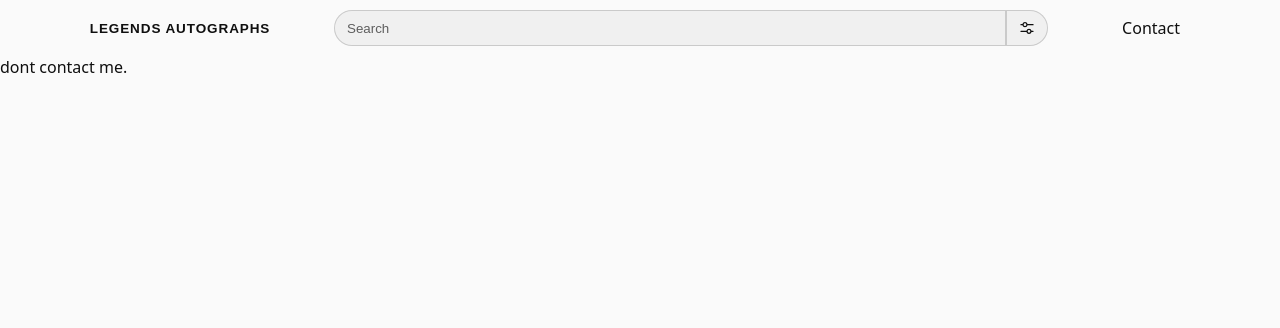
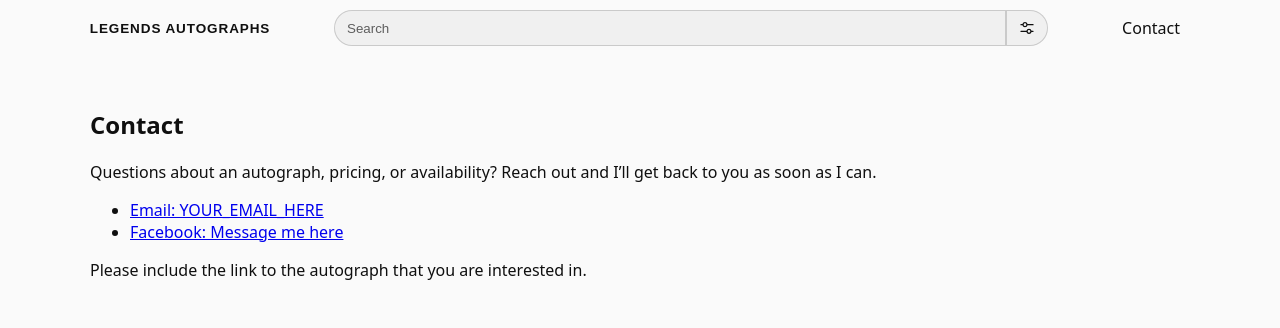
Before and after one commit to DrewEdgette/autograph-site, a Django app: page /contact/ in a window 1280 px wide. Shown: the top 328 px of the page. Run offline with Django 5.2, Linux system fonts and the light colour scheme; data comes from the database, SQL or seed files in the repository.

Commit message:
add contact info

```diff
--- a/templates/contact.html
+++ b/templates/contact.html
@@ -1,8 +1,36 @@
+{# templates/detail.html #}
 {% extends 'base.html' %}
 {% load static %}
 
 {% block title %}Legends Autographs{% endblock %}
 
 {% block content %}
-dont contact me.
+<main class="detail">
+    <div class="detail__container">
+        <section class="contact">
+            <h1>Contact</h1>
+
+            <p>
+                Questions about an autograph, pricing, or availability? Reach out and I’ll get back to you as soon as I
+                can.
+            </p>
+
+            <ul class="contact-links">
+                <li>
+                    <a href="mailto:YOUR_EMAIL_HERE">Email: YOUR_EMAIL_HERE</a>
+                </li>
+                <li>
+                    <a href="https://facebook.com/YOUR_FACEBOOK_PAGE_OR_PROFILE" target="_blank" rel="noopener">
+                        Facebook: Message me here
+                    </a>
+                </li>
+            </ul>
+
+            <p class="contact-note">
+                Please include the link to the autograph that you are interested in.
+            </p>
+        </section>
+
+    </div>
+</main>
 {% endblock %}
```
